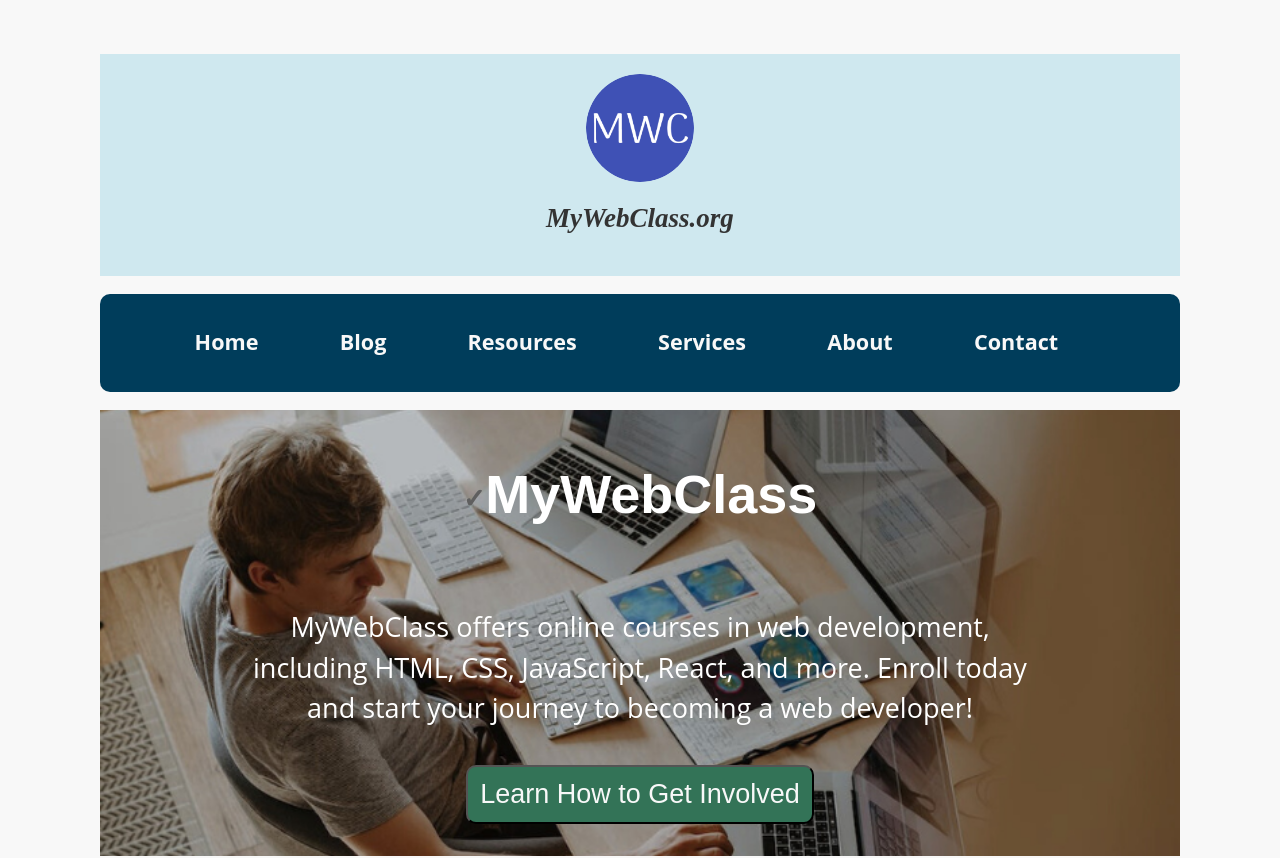
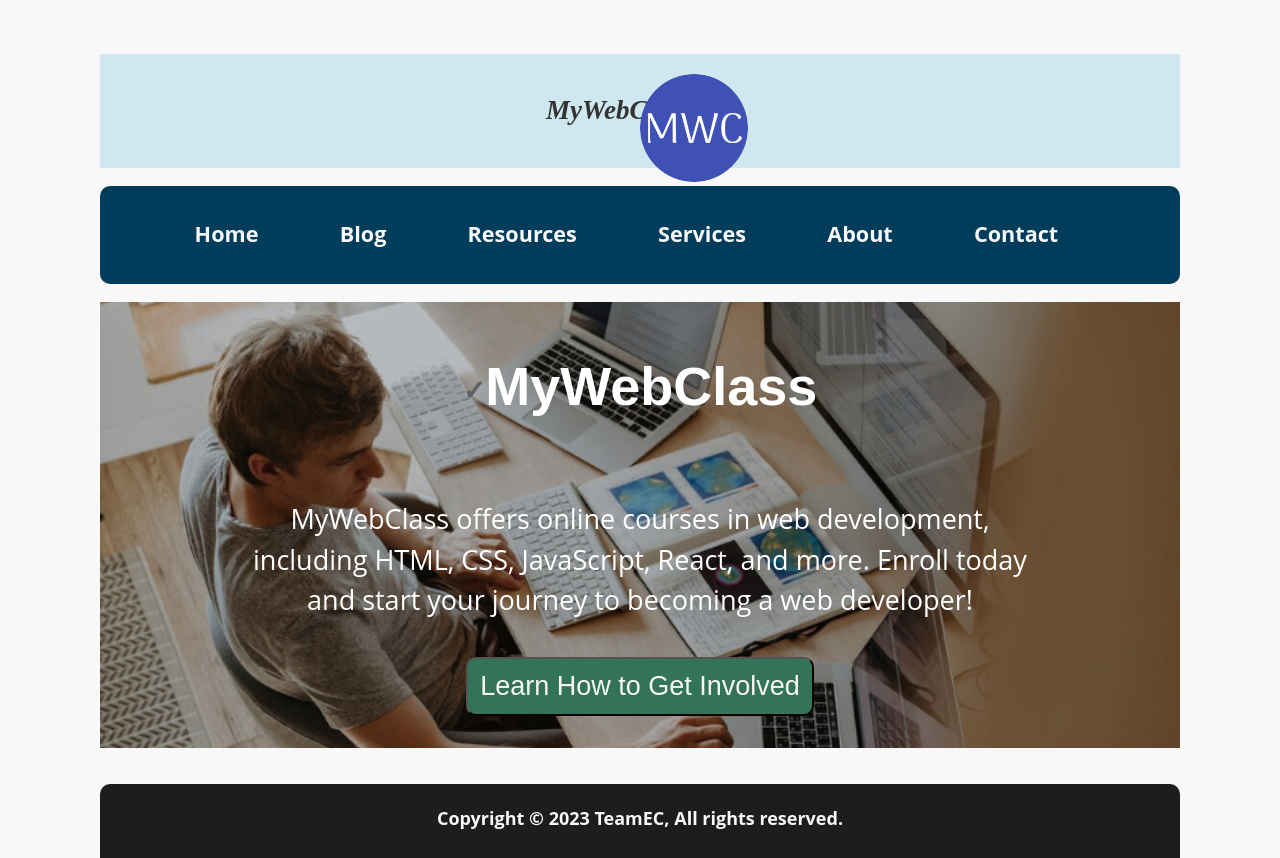
Before and after one commit to NJIT-WIS/project-2-is219-teamec, a Next.js app: page / in a window 1280 px wide. Shown: the top 858 px of the page. Built offline with nearby package versions, Linux system fonts and the light colour scheme.

Commit message:
Final edits

```diff
--- a/components/layout.js
+++ b/components/layout.js
@@ -52,6 +52,7 @@ export default function Layout({ children, home }) {
                 alt={name}
               />
             </Link>
+            <div className={utilStyles.space}></div>
             <h2 className={utilStyles.headingLg}>
               <Link href="/" className={utilStyles.colorInherit}>
                 {name}
--- a/styles/utils.module.css
+++ b/styles/utils.module.css
@@ -30,6 +30,7 @@
 }
 
 .borderCircle {
+  position: fixed;
   float: left;
   border-radius: 9999px;
   margin-right: 50%;
```
